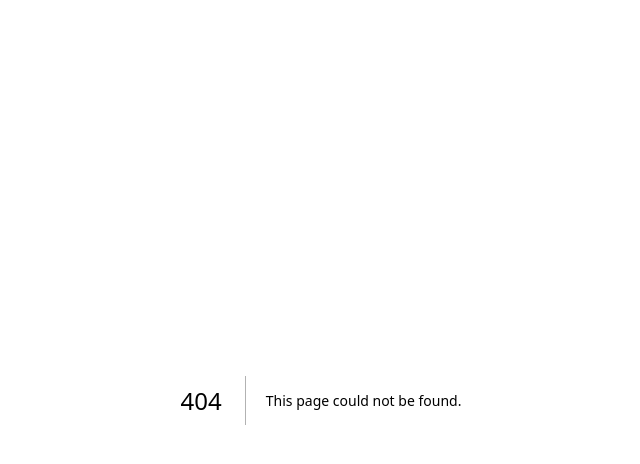
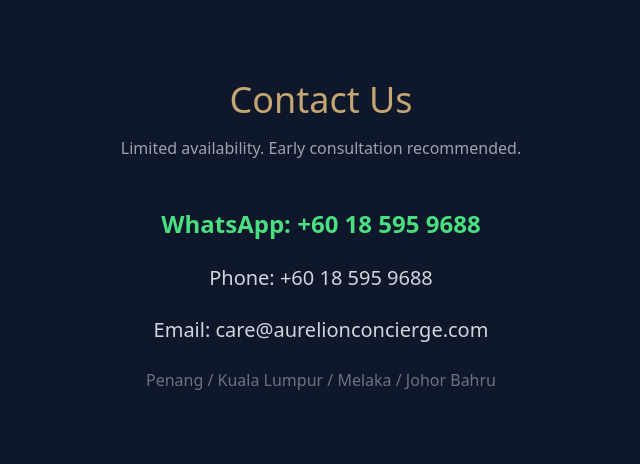
Before and after one commit to AurelionConcierge/aurelion-website, a Next.js app: page /contact in a window 1280 px wide. Before the commit this address had no page. Shown: the top 464 px of the page, without its empty margins (319-959 px from the left). Built offline with nearby package versions, Linux system fonts and the light colour scheme.

Commit message:
Create contact.js

```diff
--- /dev/null
+++ b/pages/contact.js
@@ -0,0 +1,16 @@
+export default function Contact() {
+  return (
+    <div className="min-h-screen bg-dark py-20 px-4">
+      <div className="max-w-3xl mx-auto text-center">
+        <h1 className="text-4xl font-light mb-4 text-gold">Contact Us</h1>
+        <p className="text-gray-400 mb-12">Limited availability. Early consultation recommended.</p>
+        <div className="space-y-6">
+          <p><a href="https://wa.me/60185959688" className="text-2xl font-semibold text-green-400 hover:underline">WhatsApp: +60 18 595 9688</a></p>
+          <p className="text-xl text-gray-300">Phone: +60 18 595 9688</p>
+          <p className="text-xl text-gray-300">Email: care@aurelionconcierge.com</p>
+          <p className="text-gray-500 mt-8">Penang / Kuala Lumpur / Melaka / Johor Bahru</p>
+        </div>
+      </div>
+    </div>
+  )
+}
```
